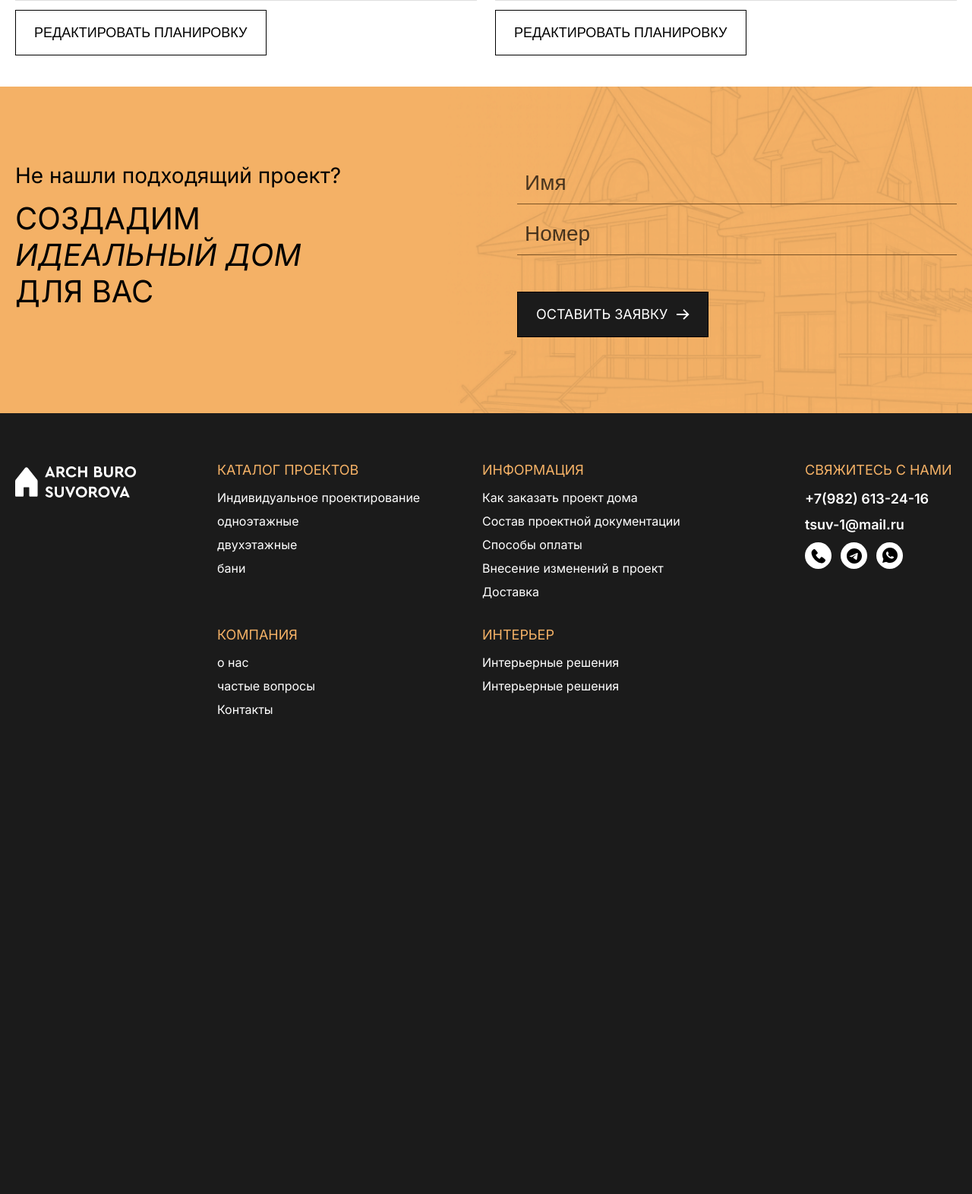
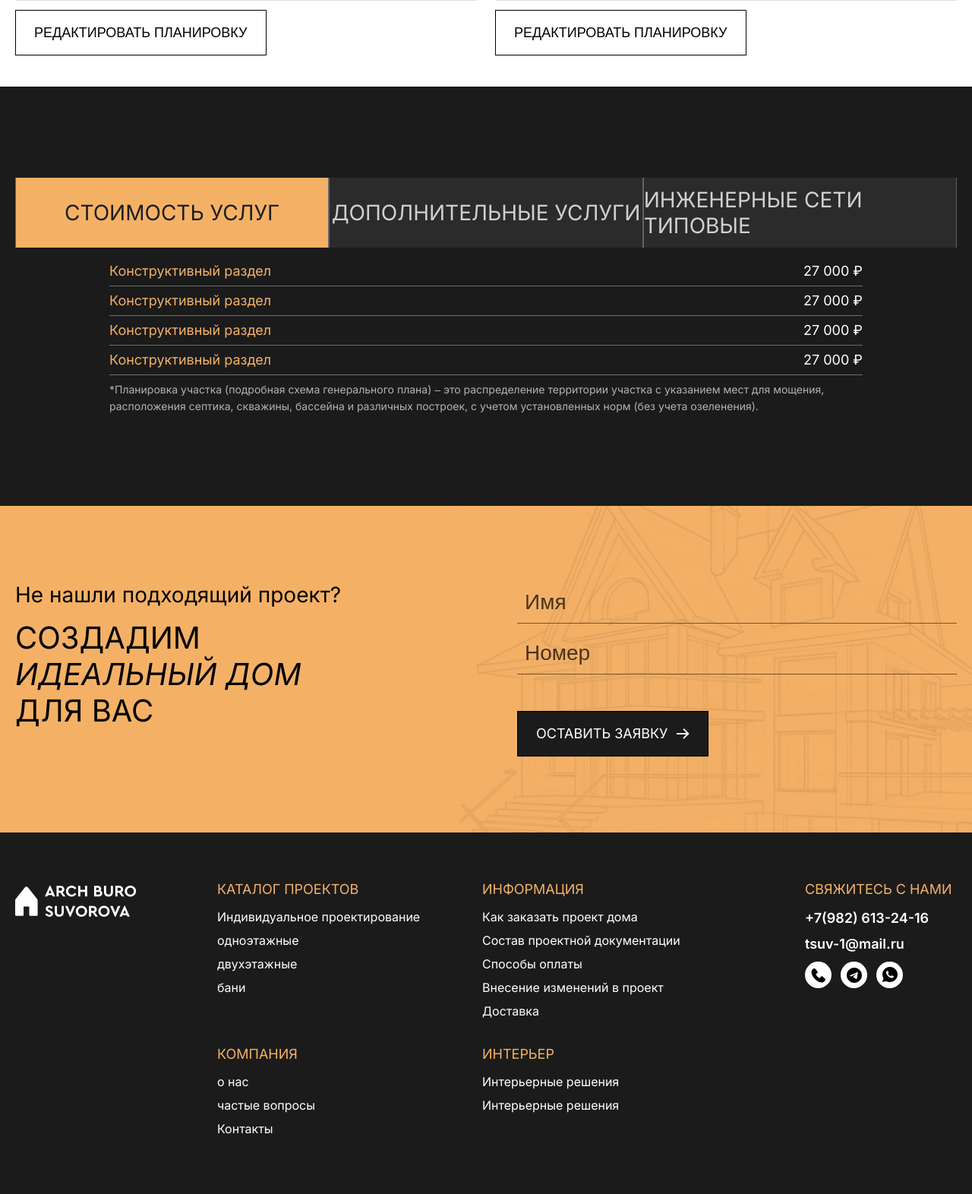
Before and after one commit to mepeha/rosgril, a PHP site: page /card.html in a window 1280 px wide. Shown: the part 1793-3365 px from the top of the page at 76% size. Before the commit the page ends 2734 px from the top, so only its background shows below. Run offline with PHP 8.4, Linux system fonts and the light colour scheme.

Commit message:
card-tabs

```diff
--- a/card.html
+++ b/card.html
@@ -312,6 +312,144 @@
   </div>
 
 
+
+
+  <section class="card-tabs">
+    <div class="container">
+      <div class="card-tabs__head">
+        <div class="card-tabs__head-item" data-tab-key="services">
+          Стоимость услуг
+        </div>
+        <div class="card-tabs__head-item" data-tab-key="extra">
+          дополнительные услуги
+        </div>
+        <div class="card-tabs__head-item" data-tab-key="engineering">
+          ИНЖЕНЕРНЫЕ СЕТИ ТИПОВЫЕ
+        </div>
+      </div>
+      <div class="card-tabs__body">
+        <div class="card-tabs__body-item" data-tab-key="services">
+          <div class="width-eight">
+            <div class="param">
+              <div class="param__head">
+                Конструктивный раздел
+              </div>
+              <div class="param__body">
+                27 000 ₽
+              </div>
+            </div>
+            <div class="param">
+              <div class="param__head">
+                Конструктивный раздел
+              </div>
+              <div class="param__body">
+                27 000 ₽
+              </div>
+            </div>
+            <div class="param">
+              <div class="param__head">
+                Конструктивный раздел
+              </div>
+              <div class="param__body">
+                27 000 ₽
+              </div>
+            </div>
+            <div class="param">
+              <div class="param__head">
+                Конструктивный раздел
+              </div>
+              <div class="param__body">
+                27 000 ₽
+              </div>
+            </div>
+            <div class="subtext">
+              *Планировка участка (подробная схема генерального плана) ‒ это распределение территории участка с указанием мест для мощения, расположения септика, скважины, бассейна и различных построек, с учетом установленных норм (без учета озеленения).
+            </div>
+          </div>
+
+
+        </div>
+        <div class="card-tabs__body-item" data-tab-key="extra">
+          <div class="dop">
+            <div class="dop__item">
+              <div class="dop__title">
+                Что входит
+                в проект
+              </div>
+              <div class="text">
+                <p>
+                  Проект предоставляется на бумажном носителе формата A3 в единственном экземпляре
+                </p>
+                <p>
+                  Состав архитектурного проекта ‒ раздел Ахитектурные решения (АР). <a href="#">Читать подробнее про состав проекта</a>
+                </p>
+              </div>
+            </div>
+            <div class="dop__item">
+              <div class="dop__title">
+                бесплатная доставка
+              </div>
+              <div class="text">
+                <p>
+                  Доставка проекта осуществляется бесплатно, курьерской службой CDEK
+                </p>
+              </div>
+            </div>
+            <div class="dop__item">
+              <div class="dop__title">
+                внесение изменений
+              </div>
+              <div class="text">
+                <p>
+                  К типовым проектам возможно внесение изменений, ориентировочную стоимость изменений можно посчитать в
+                  <a href="#">списке характеристик проекта</a>
+                </p>
+                <p>
+                  Финальную стоимость изменений Вам сможет озвучить менеджер после получения Технического задания на внесение изменений, бланк Технического задания можно скачать здесь
+                </p>
+              </div>
+            </div>
+          </div>
+        </div>
+        <div class="card-tabs__body-item" data-tab-key="engineering">
+          <div class="text">
+            ИНЖЕНЕРНЫЕ СЕТИ ТИПОВЫЕ
+            В состав ИС входит два раздела (СО и ВК) — отопление, водоснабжение, канализация.
+            В случае внесений изменений в архитектурный проект стоимость разработки типовых инженерных сетей увеличивается.
+          </div>
+          <div class="width-eight">
+            <div class="seti">
+              <div class="seti__item">
+                <div class="text"> Вариант с радиаторным отоплением и электрическим теплым полом в мокрых помещениях</div>
+                <div class="seti__price">
+                  27 000 ₽
+                </div>
+
+              </div>
+              <div class="seti__item">
+                <div class="text"> Вариант с отоплением водяным теплым полом
+                  и дополнительными радиаторами в местах больших теплопотерь</div>
+                <div class="seti__price">
+                  +5 000 ₽ к стоимости
+                </div>
+
+              </div>
+              <div class="seti__item">
+                <div class="text"> Индивидуальные инженерные сети выполняются по техническому заданию Заказчика</div>
+                <div class="seti__price">
+                  300 ₽ за 1 м2
+                </div>
+
+              </div>
+
+            </div>
+          </div>
+
+        </div>
+      </div>
+    </div>
+  </section>
+
   <section class="feedback">
     <div class="container">
       <div class="feedback__area">
--- a/dist/css/style.css
+++ b/dist/css/style.css
@@ -1129,6 +1129,120 @@ h3 {
   margin-bottom: 12px;
 }
 
+.card-tabs {
+  padding: 120px 0;
+  font-size: 18px;
+  color: rgb(208, 208, 208);
+  font-weight: 400;
+  line-height: 22px;
+}
+.card-tabs .param {
+  border-bottom: 1px solid rgb(108, 108, 108);
+  padding: 0 0 8px;
+  display: flex;
+  justify-content: space-between;
+  margin-bottom: 8px;
+}
+.card-tabs .param__head {
+  color: rgb(244, 177, 102);
+}
+.card-tabs .param__body {
+  color: white;
+}
+.card-tabs .subtext {
+  color: rgb(178, 178, 178);
+  font-size: 14px;
+}
+.card-tabs .dop {
+  display: grid;
+  grid-template-columns: 1fr 1fr 1fr;
+  gap: 34px;
+}
+.card-tabs .dop__item {
+  padding: 32px;
+  background: rgb(43, 43, 43);
+}
+.card-tabs .dop__title {
+  margin-bottom: 12px;
+  font-size: 24px;
+  font-weight: 400;
+  line-height: 29px;
+  color: rgb(244, 177, 102);
+}
+.card-tabs .text p {
+  margin: 8px 0;
+}
+.card-tabs .text a {
+  text-decoration: underline;
+  color: white;
+}
+.card-tabs .seti {
+  display: grid;
+  grid-template-columns: 1fr 1fr 1fr;
+  justify-content: center;
+  align-items: center;
+  gap: 18px;
+  margin-top: 15px;
+}
+.card-tabs .seti__item {
+  background: rgb(43, 43, 43);
+  padding: 24px;
+  height: 100%;
+}
+.card-tabs .seti__price {
+  margin-top: 10px;
+  color: rgb(244, 177, 102);
+  font-size: 18px;
+  font-weight: 400;
+  line-height: 22px;
+  letter-spacing: 0%;
+  text-align: left;
+}
+
+.width-eight {
+  width: 80%;
+  margin: 0 auto;
+}
+
+.card-tabs__head {
+  display: grid;
+  grid-template-columns: 1fr 1fr 1fr;
+}
+
+.card-tabs__head-item {
+  cursor: pointer;
+  padding: 12px 0;
+  font-size: 28px;
+  font-weight: 400;
+  line-height: 34px;
+  letter-spacing: 0%;
+  text-align: left;
+  text-transform: uppercase;
+  border-left: 1px solid rgb(99, 99, 99);
+  border-right: 1px solid rgb(99, 99, 99);
+  background: rgb(43, 43, 43);
+  display: flex;
+  justify-content: center;
+  align-items: center;
+}
+
+.card-tabs__head-item.active {
+  background: rgb(244, 177, 102);
+  color: rgb(31, 31, 31);
+}
+
+.card-tabs__body {
+  margin-top: 20px;
+}
+
+.card-tabs__body-item {
+  display: none;
+}
+
+.card-tabs__body-item.active {
+  display: block;
+}
+
 .plans {
   background-color: white;
   color: black;
--- a/src/scss/style.scss
+++ b/src/scss/style.scss
@@ -10,4 +10,5 @@
 @use "feedback";
 @use "footer";
 @use "card";
+@use "card-tabs";
 @use "plan";
```
Also changed, not shown: dist/js/main.js (+59 -0 lines), src/js/script.js (+59 -0 lines), 1 other file.
